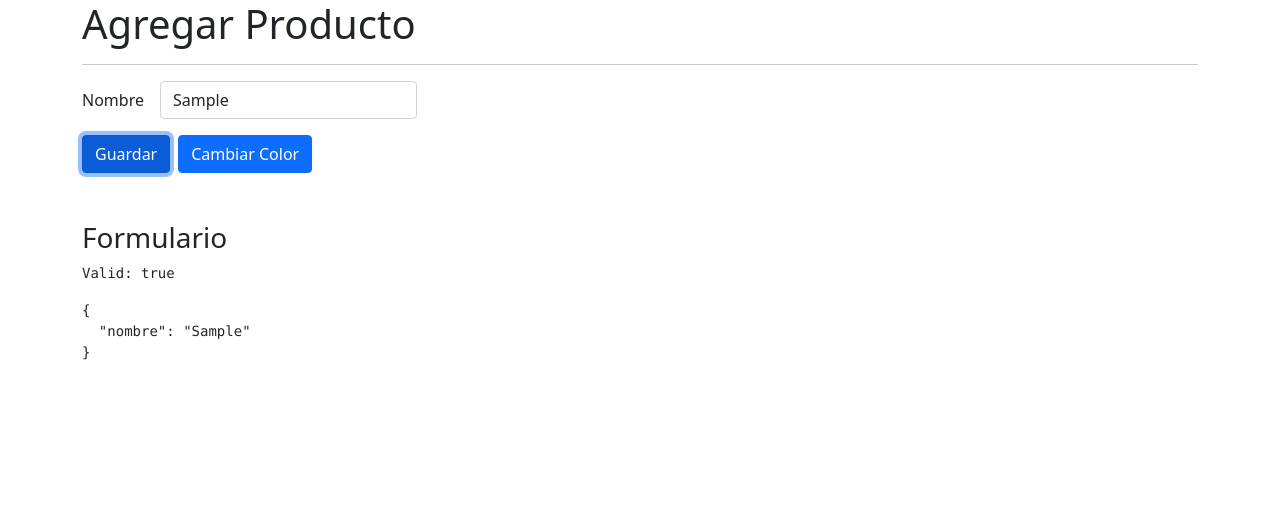
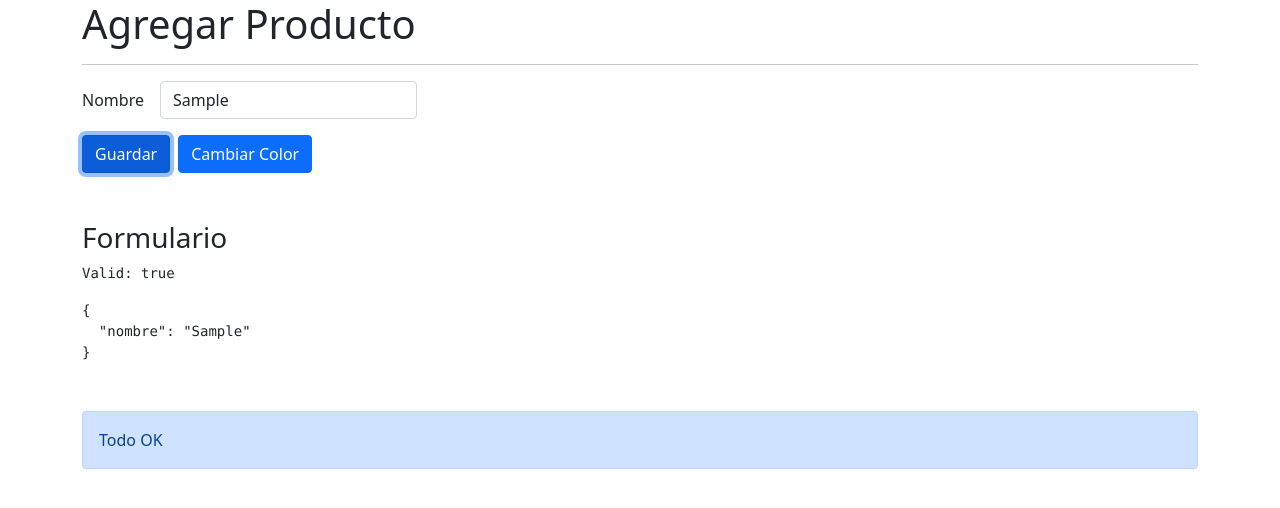
Before and after one commit to illika/directivasApp, an Angular app: page /productos/agregar in a window 1280 px wide. Both pictures are taken after typing "Sample" into the empty fields and a click on the button "Guardar". Shown: the top 508 px of the page. Built offline with nearby package versions, Linux system fonts and the light colour scheme.

Commit message:
Directiva Estructurales

```diff
--- a/src/app/productos/pages/agregar/agregar.component.html
+++ b/src/app/productos/pages/agregar/agregar.component.html
@@ -11,7 +11,7 @@
             <input type="text" class="form-control" formControlName="nombre">
         </div>
         <div class="col-auto">
-            <span  errorMsg [valido]="!tieneError()"
+            <span  errorMsg [valido]="!tieneError('nombre')"
             ></span>
             <!--
             [mensaje]="mensaje"
@@ -31,3 +31,11 @@
 <h3 class="mt-5">Formulario</h3>
 <pre>Valid: {{miFormulario.valid}}</pre>
 <pre>{{miFormulario.value | json}}</pre>
+
+<div class="row mt-5" *customIf="miFormulario.valid">
+    <div class="col">
+        <div class="alert alert-primary">
+            Todo OK
+        </div>
+    </div>
+</div>
--- a/src/app/productos/pages/agregar/agregar.component.ts
+++ b/src/app/productos/pages/agregar/agregar.component.ts
@@ -21,8 +21,8 @@
   ngOnInit(): void {
   }
 
-  tieneError() : boolean{
-    return this.miFormulario.get('nombre')?.invalid ?? false;
+  tieneError(control: string) : boolean{
+    return this.miFormulario.get(control)?.invalid ?? false;
   }
 
   cmabiarTexto() {
--- /dev/null
+++ b/src/app/shared/directives/custom-if.directive.ts
@@ -0,0 +1,22 @@
+import { Directive, Input, TemplateRef, ViewContainerRef } from '@angular/core';
+
+@Directive({
+  selector: '[customIf]'
+})
+export class CustomIfDirective {
+
+  @Input() set customIf(condicion: boolean) {
+    if(condicion) {
+      this.viewContainer.createEmbeddedView(this.templateRef);
+    } else {
+      this.viewContainer.clear();
+    }
+  }
+
+  constructor(private templateRef: TemplateRef<HTMLElement>,
+    private viewContainer: ViewContainerRef) {
+
+
+  }
+
+}
```
Also changed, not shown: src/app/shared/shared.module.ts (+5 -2 lines).
